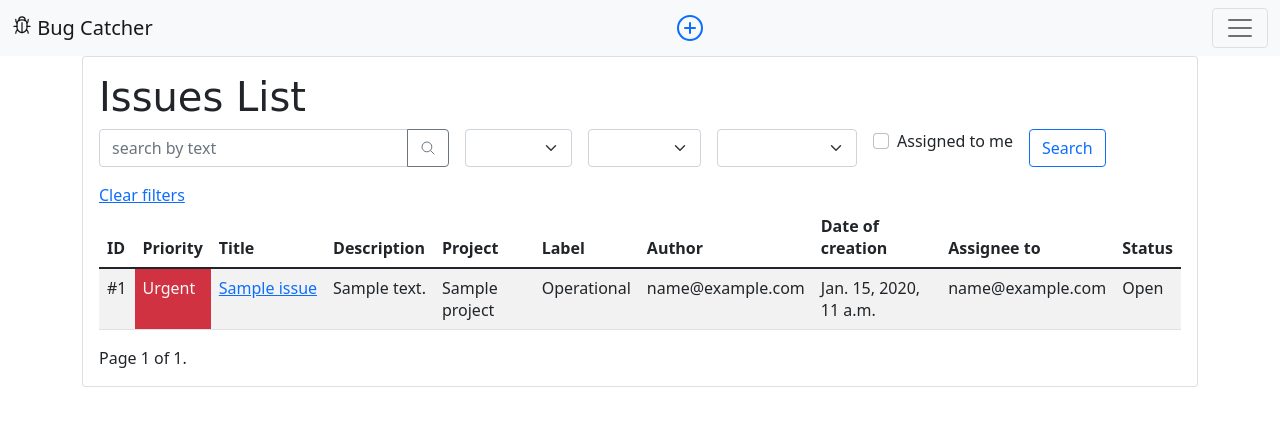
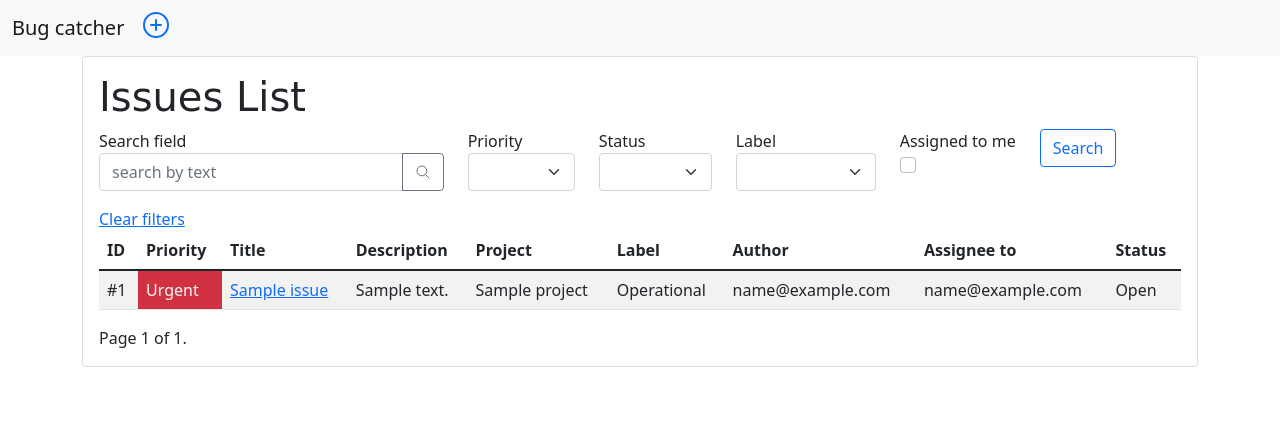
Before and after one commit to renataberoli/bug_catcher, a Django app: page / in a window 1280 px wide. Shown: the top 426 px of the page. Run offline with Django 3.2, Linux system fonts and the light colour scheme; tables that the repository leaves empty hold one stand-in row (values such as "Sample post").

Commit message:
Changing navbar

```diff
--- a/app/templates/issue/base.html
+++ b/app/templates/issue/base.html
@@ -23,41 +23,21 @@
     </head>
 
     <body>
-        <nav class="navbar navbar-light bg-light">
+        <nav class="navbar navbar-expand-lg navbar-light bg-light">
             <div class="container-fluid">
-                <a class="navbar-brand" href="{% url 'issue_list' %}">
-                    <ion-icon name="bug-outline"></ion-icon>
-                    Bug
-                    Catcher</a>
-                <a href="{% url 'issue_new' %}">
-                    <ion-icon name="add-circle-outline" size="large"></ion-icon>
-                </a>
-                <button aria-controls="offcanvasNavbar" class="navbar-toggler" data-bs-target="#offcanvasNavbar" data-bs-toggle="offcanvas"
-                        type="button">
+                <a class="navbar-brand" href="#">Bug catcher</a>
+                <button aria-controls="navbarNav" aria-expanded="false" aria-label="Toggle navigation" class="navbar-toggler"
+                        data-bs-target="#navbarNav" data-bs-toggle="collapse" type="button">
                     <span class="navbar-toggler-icon"></span>
                 </button>
-                <div aria-labelledby="offcanvasNavbarLabel" class="offcanvas offcanvas-end" id="offcanvasNavbar" tabindex="-1">
-                    <div class="offcanvas-header">
-                        <h5 class="offcanvas-title" id="offcanvasNavbarLabel">
-                            <ion-icon name="bug-outline"></ion-icon>
-                            Bug Catcher
-                        </h5>
-                        <button aria-label="Close" class="btn-close text-reset" data-bs-dismiss="offcanvas"
-                                type="button"></button>
-                    </div>
-                    <div class="offcanvas-body">
-                        <ul class="navbar-nav justify-content-end flex-grow-1 pe-3">
-                            <li class="nav-item">
-                                <a aria-current="page" class="nav-link active" href="#">Issues List</a>
-                            </li>
-                            <li class="nav-item">
-                                <a class="nav-link" href="#">My issues</a>
-                            </li>
-                            <li class="nav-item">
-                                <a class="nav-link" href="#">Issues assigned to me</a>
-                            </li>
-                        </ul>
-                    </div>
+                <div class="collapse navbar-collapse" id="navbarNav">
+                    <ul class="navbar-nav">
+                        <li class="nav-item">
+                            <a href="{% url 'issue_new' %}" >
+                                <ion-icon name="add-circle-outline" size="large"></ion-icon>
+                            </a>
+                        </li>
+                    </ul>
                 </div>
             </div>
         </nav>
--- a/app/templates/issue/issues_list.html
+++ b/app/templates/issue/issues_list.html
@@ -1,11 +1,12 @@
 {% extends 'issue/base.html' %}
 
 {% block content %}
-    <div class="card">
+    <div class="card mh-100">
         <div class="card-body">
             <h1>Issues List</h1>
-            <form class="row g-3" action="." method="GET">
+            <form class="row g-4" action="." method="GET">
                 <div class="col-4">
+                    <label>Search field</label>
                     <div class="input-group">
                         <input type="text" class="form-control" placeholder="search by text" aria-label="search field"
                            aria-describedby="button-addon2" name="data">
@@ -15,6 +16,7 @@
                     </div>
                 </div>
                 <div class="col-auto">
+                    <label>Priority</label>
                     <select class="form-select" aria-label="priority select" name="priority">
                         <option selected></option>
                         <option value="1">Urgent</option>
@@ -24,6 +26,7 @@
                     </select>
                 </div>
                 <div class="col-auto">
+                    <label>Status</label>
                     <select class="form-select" aria-label="status select" name="status">
                     <option selected></option>
                     <option value="open">Open</option>
@@ -32,6 +35,7 @@
                 </select>
                 </div>
                 <div class="col-auto">
+                    <label>Label</label>
                     <select class="form-select" aria-label="label select" name="label">
                     <option selected></option>
                     <option value="frontend">Front-end</option>
@@ -41,11 +45,9 @@
                 </select>
                 </div>
                 <div class="col-auto">
+                    <label>Assigned to me</label>
                     <div class="form-check">
                         <input class="form-check-input" id="flexCheckDefault" type="checkbox" name="assigned-to-me">
-                        <label class="form-check-label" for="flexCheckDefault">
-                            Assigned to me
-                        </label>
                     </div>
                 </div>
                 <div class="col-auto">
@@ -67,7 +69,6 @@
                     <th scope="col">Project</th>
                     <th scope="col">Label</th>
                     <th scope="col">Author</th>
-                    <th scope="col">Date of creation</th>
                     <th scope="col">Assignee to</th>
                     <th scope="col">Status</th>
                 </tr>
@@ -90,7 +91,6 @@
                     <td>{{ issue.project }}</td>
                     <td>{{ issue.get_label_display }}</td>
                     <td>{{ issue.author }}</td>
-                    <td>{{ issue.creation_date }}</td>
                     <td>{{ issue.assignee }}</td>
                     <td>{{ issue.get_status_display }}</td>
                 </tr>
```
